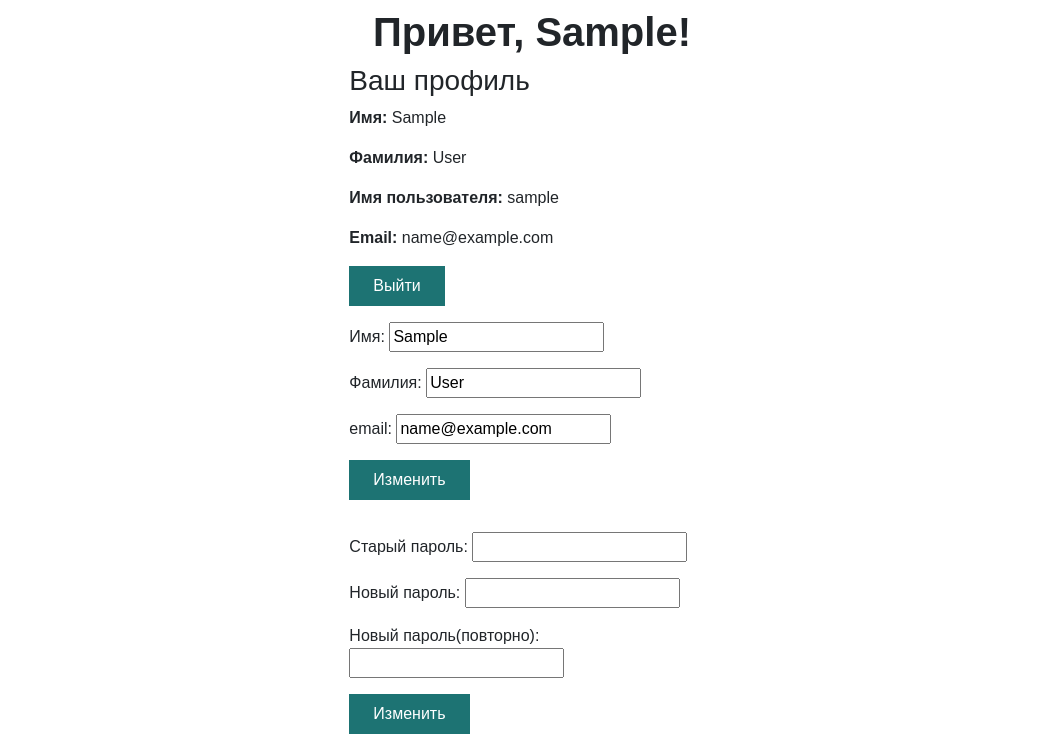
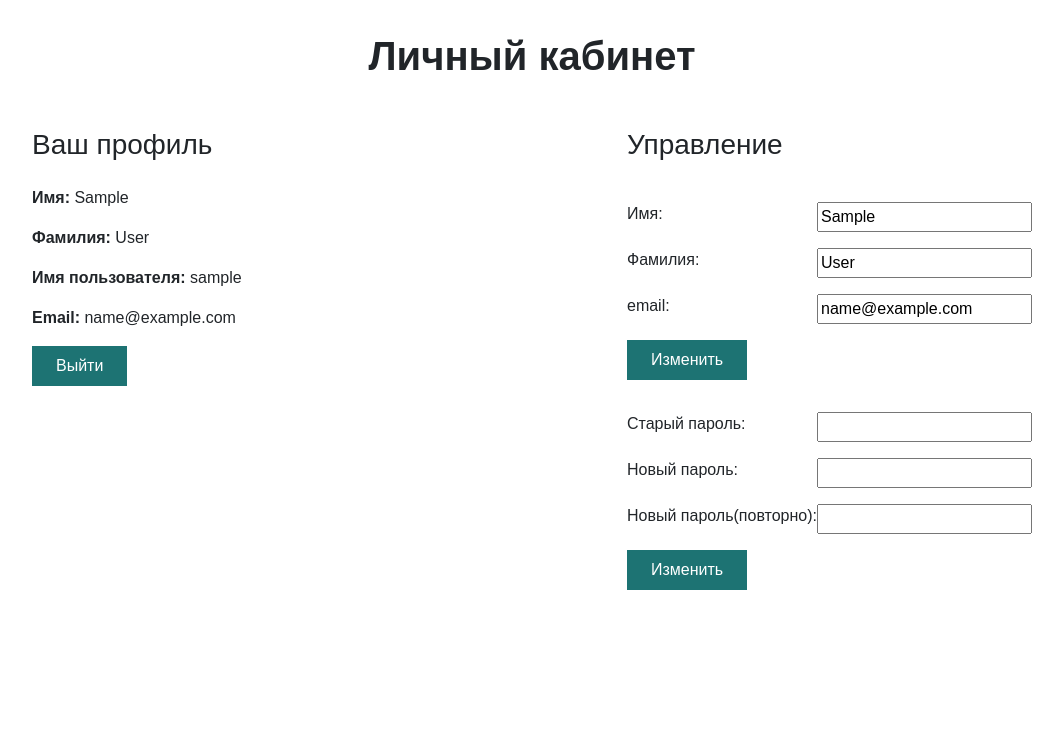
Before and after one commit to hxxdraised/LabProfi, a Django app: page /users/profile/ in a window 1280 px wide. Shown: the part 56-806 px from the top of the page, without its empty margins (108-1171 px from the left). After the commit the page ends 646 px from the top, so only its background shows below. Run offline with Django 4.2, Linux system fonts and the light colour scheme; the visitor is signed in with stand-in values (Sample User, id 1).

Commit message:
some fixies

```diff
--- a/src/app/static/css/index.css
+++ b/src/app/static/css/index.css
@@ -98,3 +98,8 @@ h2 {
     border: none;
     cursor: pointer;
   }
+
+  form p {
+    display: flex;
+    justify-content: space-between;
+  }
--- a/src/app/urls.py
+++ b/src/app/urls.py
@@ -16,14 +16,12 @@ Including another URLconf
 """
 from django.contrib import admin
 from django.urls import path, include
-from django.views.generic.base import TemplateView
 from django.conf import settings
 from django.conf.urls.static import static
-from app import data
 from app.views import home_page, service_page, services_list_page
 
 urlpatterns = [
-    path('admin/', admin.site.urls),
+    path('adminer/', admin.site.urls),
     path('users/', include('auth_users.urls')),
     path('users/', include('django.contrib.auth.urls')),
     path('', home_page, name="home"),
--- a/src/auth_users/forms.py
+++ b/src/auth_users/forms.py
@@ -5,12 +5,21 @@ from django.core.files.images import get_image_dimensions
 
 
 class UserRegistrationForm(forms.ModelForm):
-    password = forms.CharField(label='Password', widget=forms.PasswordInput)
-    password2 = forms.CharField(label='Repeat password', widget=forms.PasswordInput)
+    password = forms.CharField(label='Пароль', widget=forms.PasswordInput)
+    password2 = forms.CharField(label='Пароль(повторно)', widget=forms.PasswordInput)
 
     class Meta:
         model = User
         fields = ('username', 'first_name', 'last_name', 'email')
+        labels = {
+            'username': 'Имя пользователя',
+            'first_name': 'Имя',
+            'last_name': 'Фамилия',
+            'email': 'Email',
+        }
+        help_texts = {
+            'username': '',
+        }
 
     def clean_password2(self):
         cd = self.cleaned_data
--- a/src/auth_users/templates/registration/login.html
+++ b/src/auth_users/templates/registration/login.html
@@ -5,7 +5,7 @@
     <h1 class="text-center my-3">Вход в аккаунт</h1>
 
     {% if form.errors %}
-        <p>Your username and password didn't match. Please try again.</p>
+        <p>Неверное имя пользователя или пароль</p>
     {% endif %}
 
     {% if next %}
--- a/src/auth_users/templates/registration/profile.html
+++ b/src/auth_users/templates/registration/profile.html
@@ -7,10 +7,12 @@
 {% endblock %}
 
 {% block content %}
-    <h1 class="text-center">Привет, {{ user.first_name|default:'Пользователь' }}!</h1>
-    <div class="col-lg-4 col-md-6 col-10 mx-auto">
+  <h1 class="text-center mt-4">Личный кабинет</h1>
+  <div class="m-5">
     {% if user.is_authenticated %}
-            <h3>Ваш профиль</h3>
+      <div class="flex space-between">
+        <div>
+          <h3 class="mb-4">Ваш профиль</h3>
           <p><b>Имя:</b> {{ user.first_name }}</p>
           <p><b>Фамилия:</b> {{ user.last_name }}</p>
           <p><b>Имя пользователя:</b> {{ user.username }}</p>
@@ -18,6 +20,9 @@
           <a href="{% url 'logout' %}">
             <button type="button" class="button primary">Выйти</button>
           </a>
+        </div>
+        <div>
+          <h3 class="mb-4">Управление</h3>
           <div class="col-12 col-md-6 col-lg-8 w-100 pt-3">
             <form class="review-form" action="{% url 'edit_profile' %}" method="post">
               <div>
@@ -36,6 +41,9 @@
               </div>
             </form>
           </div>
+        </div>
+      </div>
+
       {% else %}
         <div class="flex my-4 text-center">
           <a class="text-decoration-none" href="{% url 'signup' %}">
--- a/src/static/css/index.css
+++ b/src/static/css/index.css
@@ -98,3 +98,8 @@ h2 {
     border: none;
     cursor: pointer;
   }
+
+  form p {
+    display: flex;
+    justify-content: space-between;
+  }
```
Lines whose indentation alone changed are shown as unchanged.
